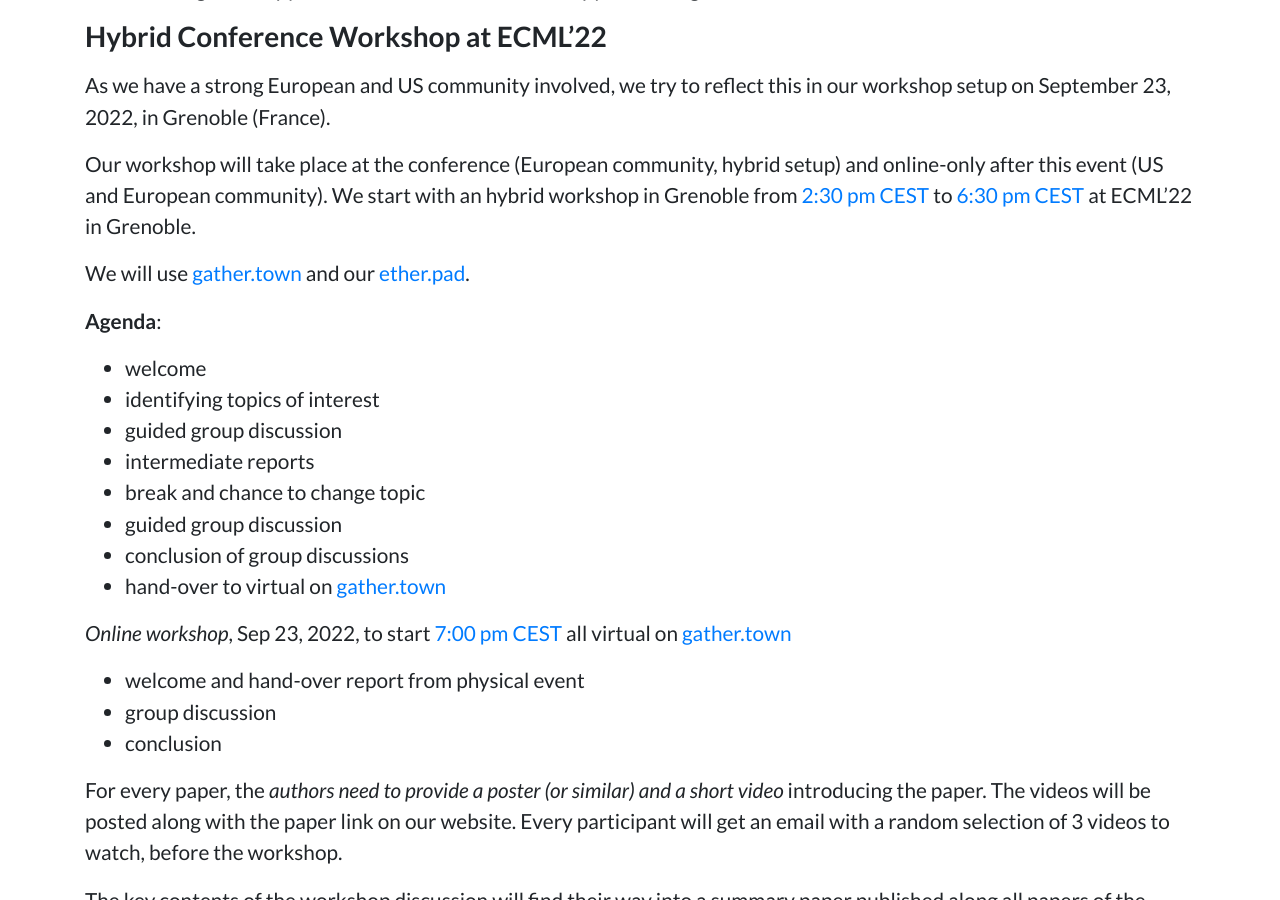
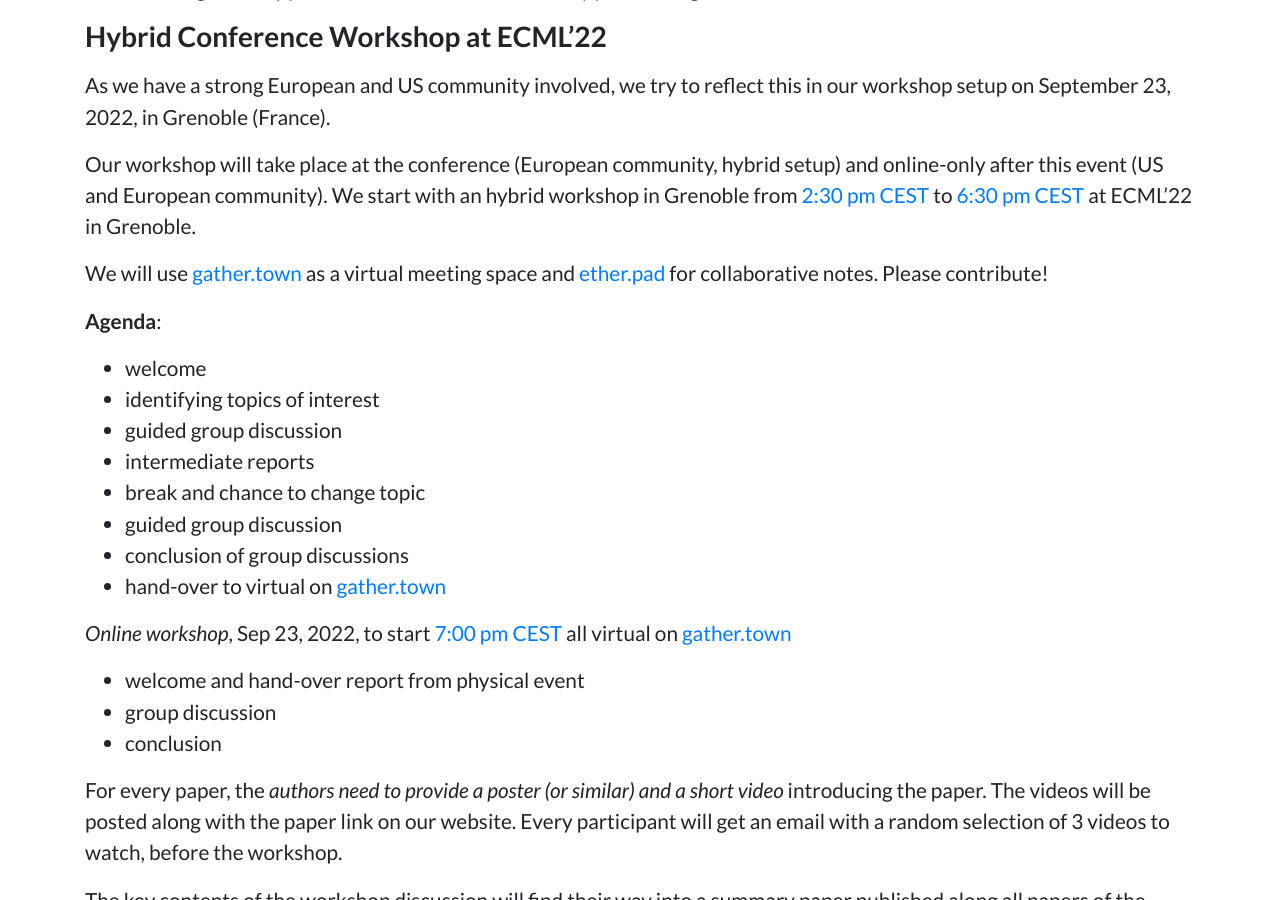
Before and after one commit to teaching-ml/2022, a Jekyll site: the page built from index.md, in a window 1280 px wide and 900 px high, scrolled down 4192 px. Built offline with Jekyll 4.4.1, drawn with Linux system fonts in a browser that asks for light colours.

Commit message:
reformulations by inviting language

```diff
--- a/index.md
+++ b/index.md
@@ -111,7 +111,7 @@ As we have a strong European and US community involved, we try to reflect this i
 
 Our workshop will take place at the conference (European community, hybrid setup) and online-only after this event (US and European community). We start with an hybrid workshop in Grenoble from [2:30 pm CEST](https://www.timeanddate.com/worldclock/fixedtime.html?iso=20220923T1230) to [6:30 pm CEST](https://www.timeanddate.com/worldclock/fixedtime.html?iso=20220923T1630) at ECML'22 in Grenoble.
 
-We will use [gather.town](https://app.gather.town/invite?token=nR7dgxAjGGiQyd7WJWkSvl1tNyhdtrJc) and our [ether.pad](https://etherpad.wikimedia.org/p/TeachML2022).
+We will use [gather.town](https://app.gather.town/invite?token=nR7dgxAjGGiQyd7WJWkSvl1tNyhdtrJc) as a virtual meeting space and [ether.pad](https://etherpad.wikimedia.org/p/TeachML2022) for collaborative notes. Please contribute!
 
 **Agenda**:
 
```
